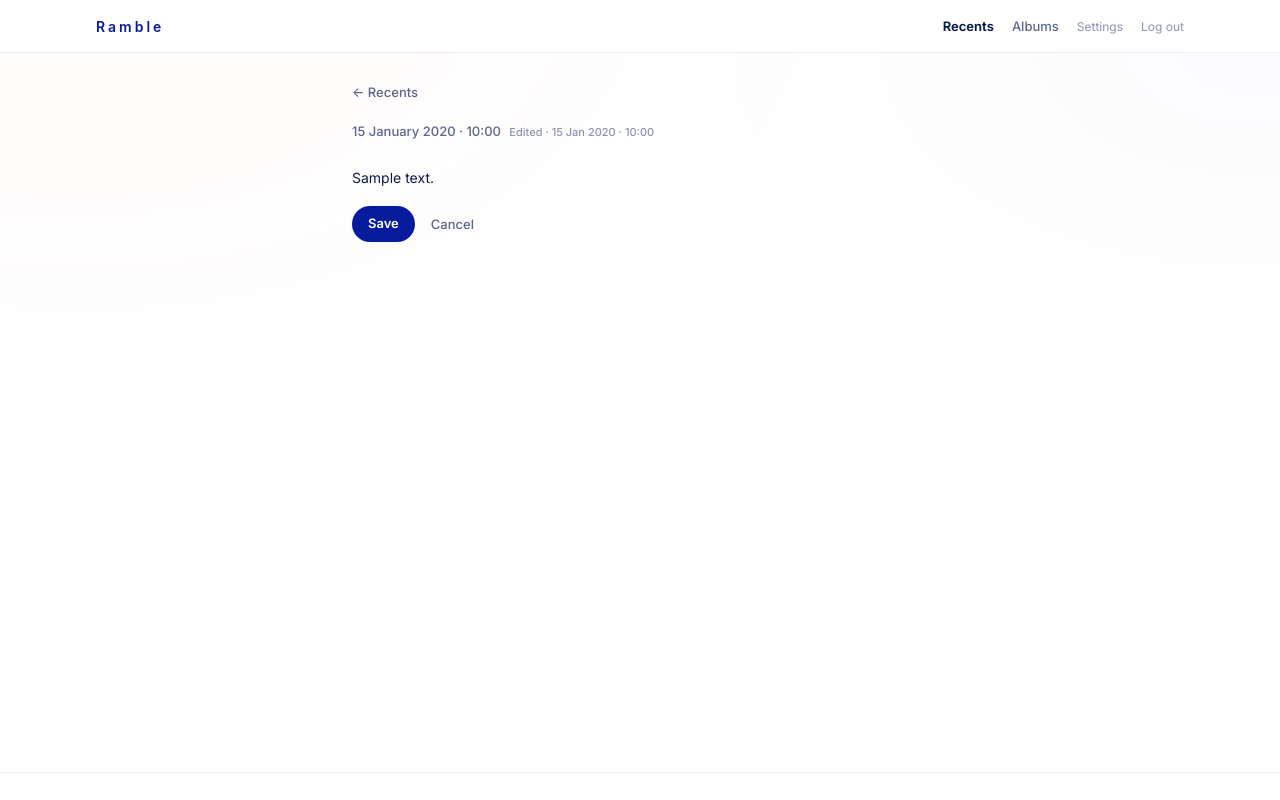
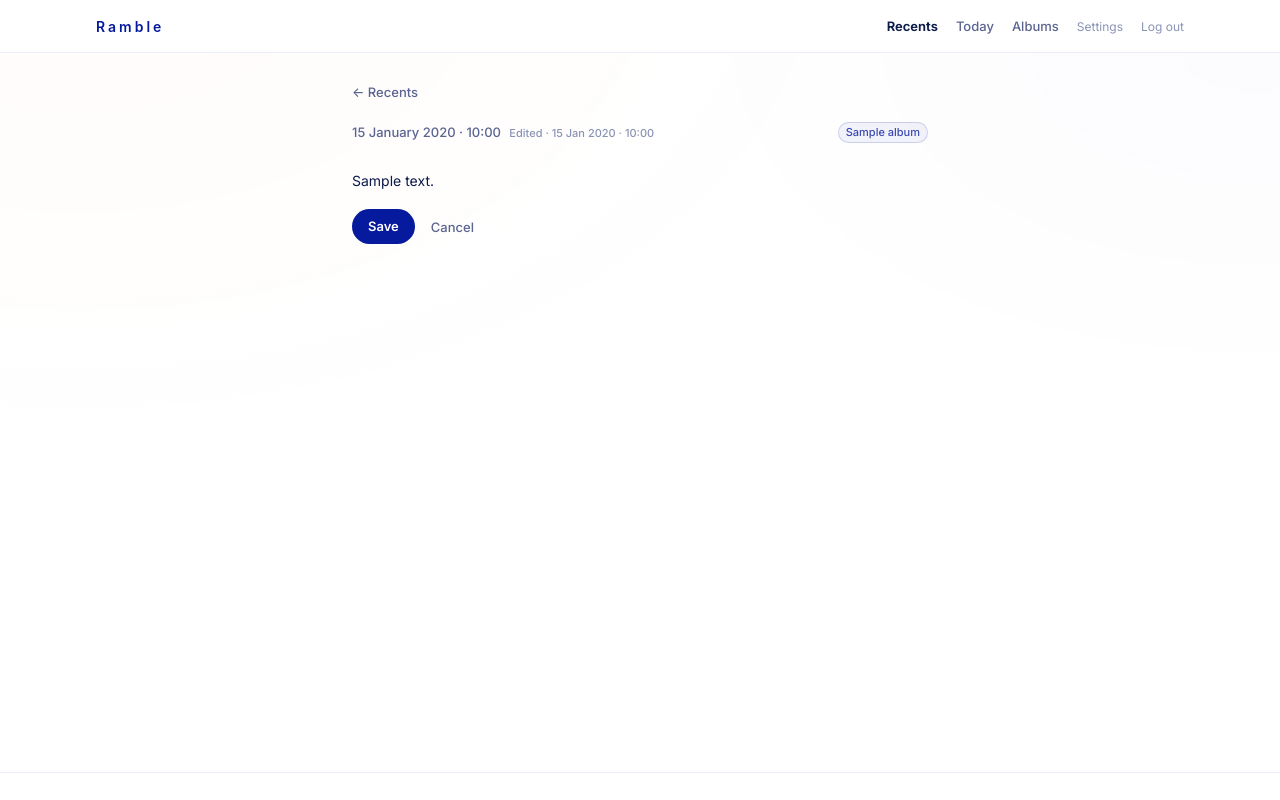
Before and after one commit to RoyKeane94/Ramble, a Django app: page /notes/00000000-0000-0000-0000-000000000001/?edit=1 in a window 1280 px wide. Run offline with Django 5.2, Linux system fonts and the light colour scheme; a user stored in the database is signed in; tables that the repository leaves empty hold one stand-in row (values such as "Sample post"); parts of the project's set-up code (start-up, migrations or seed data) failed here and were passed over.

Commit message:
Changed site and added usage tracking in the models

```diff
--- a/notes/models.py
+++ b/notes/models.py
@@ -4,6 +4,8 @@ from datetime import timedelta
 from django.conf import settings
 from django.db import models
 from django.utils import timezone
+
+from .preview import todo_preview_line as build_todo_preview_line
 
 
 class Note(models.Model):
@@ -146,10 +148,13 @@ class Note(models.Model):
 
     @property
     def todo_preview_line(self):
-        items = self.todo_items
-        if not items:
-            return None
-        return f"To do · {items[0]}"
+        return build_todo_preview_line(self.todo_items, self.preview_line)
+
+    @property
+    def membership_names(self):
+        albums = list(self.albums.all())
+        albums.sort(key=lambda album: (album.sort_index, album.name.casefold(), str(album.id)))
+        return [album.name for album in albums]
 
     @property
     def edited_label(self):
--- /dev/null
+++ b/notes/preview.py
@@ -0,0 +1,93 @@
+"""Recents row copy. Same rules as the iOS list: skip actions that repeat the title."""
+
+INTENT_PREFIXES = [
+    ["i", "need", "to"],
+    ["i", "have", "to"],
+    ["i", "must"],
+    ["i", "will"],
+    ["ill"],
+    ["i", "am", "going", "to"],
+    ["im", "going", "to"],
+    ["going", "to"],
+    ["need", "to"],
+    ["have", "to"],
+    ["dont", "forget", "to"],
+    ["remember", "to"],
+]
+
+
+def comparable_words(text):
+    words = []
+    current = []
+    for character in text.lower():
+        if character.isalnum() or character in "'’":
+            current.append(character)
+            continue
+        if current:
+            token = "".join(current).strip("'’")
+            if token:
+                words.append(token)
+            current = []
+    if current:
+        token = "".join(current).strip("'’")
+        if token:
+            words.append(token)
+    return words
+
+
+def strip_intent(words):
+    for prefix in INTENT_PREFIXES:
+        if len(words) > len(prefix) and words[: len(prefix)] == prefix:
+            return words[len(prefix) :]
+    return words
+
+
+def contiguous_start(needle, haystack):
+    if not needle or len(haystack) < len(needle):
+        return None
+    last = len(haystack) - len(needle)
+    width = len(needle)
+    for start in range(last + 1):
+        if haystack[start : start + width] == needle:
+            return start
+    return None
+
+
+def echoes_title(action, title):
+    """True when the action is the same phrase Recents already shows as the title."""
+    action_words = strip_intent(comparable_words(action))
+    opening = strip_intent(comparable_words(title))[:32]
+    if len(action_words) < 2 or not opening:
+        return False
+    if opening == action_words:
+        return True
+
+    shared = 0
+    for left, right in zip(opening, action_words):
+        if left != right:
+            break
+        shared += 1
+    if shared == len(action_words) or shared == len(opening):
+        shorter = min(len(action_words), len(opening))
+        longer = max(len(action_words), len(opening))
+        if shorter >= 3 or (longer and shorter / longer >= 0.75):
+            return True
+
+    start = contiguous_start(action_words, opening)
+    if start is not None and start <= 3:
+        coverage = len(action_words) / len(opening)
+        if len(action_words) >= 5 or coverage >= 0.6:
+            return True
+    return False
+
+
+def todo_preview_line(items, title):
+    """A distinct next action, or a count when every item repeats the preview."""
+    if not items:
+        return None
+    for item in items:
+        if not echoes_title(item, title):
+            return f"To do · {item}"
+    if len(items) == 1:
+        return "1 to-do"
+    return f"{len(items)} to-dos"
--- a/notes/views.py
+++ b/notes/views.py
@@ -58,7 +58,7 @@ def group_notes_for_roll(notes):
 def note_list(request):
     album_param = request.GET.get("album", "recents")
     query = request.GET.get("q", "").strip()
-    notes = Note.objects.filter(user=request.user)
+    notes = Note.objects.filter(user=request.user).prefetch_related("albums")
     has_recents = notes.exists()
     current_album = None
     album_title = "Recents"
@@ -68,6 +68,11 @@ def note_list(request):
         notes = notes.filter(is_starred=True)
         album_title = "Favourites"
         from_albums = True
+    elif album_param == "today":
+        now = timezone.localtime(timezone.now())
+        start = now.replace(hour=0, minute=0, second=0, microsecond=0)
+        notes = notes.filter(created_at__gte=start, created_at__lt=start + timedelta(days=1))
+        album_title = "Today"
     elif album_param not in ("", "recents"):
         try:
             album_id = UUID(album_param)
@@ -85,7 +90,13 @@ def note_list(request):
     if query:
         notes = notes.filter(Q_from_query(query))
 
-    grouped = group_notes_for_roll(notes)
+    if album_param == "today":
+        today_notes = list(notes)
+        for note in today_notes:
+            note.show_row_day = False
+        grouped = OrderedDict([("Today", today_notes)]) if today_notes else OrderedDict()
+    else:
+        grouped = group_notes_for_roll(notes)
 
     return render(
         request,
@@ -99,7 +110,7 @@ def note_list(request):
             "has_recents": has_recents,
             "has_results": notes.exists(),
             "search_open": bool(query) or request.GET.get("search") == "1",
-            "nav_section": "albums" if from_albums else "recents",
+            "nav_section": "albums" if from_albums else ("today" if album_param == "today" else "recents"),
         },
     )
 
@@ -122,6 +133,9 @@ def Q_from_query(query):
 def album_list(request):
     notes = Note.objects.filter(user=request.user)
     favourites = notes.filter(is_starred=True)
+    now = timezone.localtime(timezone.now())
+    start = now.replace(hour=0, minute=0, second=0, microsecond=0)
+    today = notes.filter(created_at__gte=start, created_at__lt=start + timedelta(days=1))
     albums = list(Album.objects.filter(user=request.user).prefetch_related("notes"))
     roll = reverse("notes:list")
 
@@ -134,13 +148,20 @@ def album_list(request):
             "tone": 0,
         },
         {
+            "title": "Today",
+            "count": today.count(),
+            "updated_label": _updated_label(today.first().created_at if today.exists() else None),
+            "href": f"{roll}?album=today",
+            "tone": 1,
+        },
+        {
             "title": "Favourites",
             "count": favourites.count(),
             "updated_label": _updated_label(
                 favourites.first().created_at if favourites.exists() else None
             ),
             "href": f"{roll}?album=starred",
-            "tone": 1,
+            "tone": 2,
         },
     ]
 
@@ -151,7 +172,7 @@ def album_list(request):
                 "count": album.take_count,
                 "updated_label": album.updated_label,
                 "href": f"{roll}?album={album.id}",
-                "tone": (index + 2) % 4,
+                "tone": (index + 3) % 4,
             }
         )
 
@@ -202,7 +223,11 @@ def _updated_label(when):
 
 @login_required
 def note_detail(request, pk):
-    note = get_object_or_404(Note, pk=pk, user=request.user)
+    note = get_object_or_404(
+        Note.objects.prefetch_related("albums"),
+        pk=pk,
+        user=request.user,
+    )
     editing = request.GET.get("edit") == "1"
     managing_albums = request.GET.get("albums") == "1"
     albums = list(Album.objects.filter(user=request.user))
--- a/static/css/ramble.css
+++ b/static/css/ramble.css
@@ -645,11 +645,58 @@ a.frame:focus-visible {
   text-overflow: ellipsis;
 }
 
+.album-chips {
+  display: flex;
+  flex-wrap: nowrap;
+  align-items: center;
+  gap: 6px;
+  margin: 8px 0 0;
+  min-width: 0;
+  overflow: hidden;
+}
+
+.album-chip {
+  flex: 0 1 auto;
+  min-width: 0;
+  max-width: 100%;
+  padding: 2px 7px;
+  border: 0.5px solid rgba(5, 26, 156, 0.16);
+  border-radius: 999px;
+  background: rgba(5, 26, 156, 0.05);
+  color: rgba(5, 26, 156, 0.78);
+  font-size: 11px;
+  font-weight: 500;
+  line-height: 1.35;
+  white-space: nowrap;
+  overflow: hidden;
+  text-overflow: ellipsis;
+}
+
+.album-chip-more {
+  flex: 0 0 auto;
+}
+
 .frame.is-developing .frame-preview,
 .frame.is-failed .frame-preview {
   color: var(--muted);
   font-size: 13px;
   height: calc(1.45em * 2);
+}
+
+.frame-side {
+  display: flex;
+  flex-direction: column;
+  align-items: flex-end;
+  justify-content: space-between;
+  align-self: stretch;
+  min-width: 0;
+  gap: 8px;
+}
+
+.frame-side .album-chips {
+  justify-content: flex-end;
+  width: 100%;
+  margin: 0;
 }
 
 .frame-meta {
@@ -734,8 +781,24 @@ a.frame:focus-visible {
 .take-head {
   display: flex;
   justify-content: space-between;
-  align-items: baseline;
+  align-items: center;
   gap: 16px;
+}
+
+.take-head-aside {
+  display: flex;
+  align-items: center;
+  justify-content: flex-end;
+  gap: 10px;
+  margin-left: auto;
+  min-width: 0;
+}
+
+.take-head-aside .album-chips {
+  width: auto;
+  max-width: 16rem;
+  margin: 0;
+  justify-content: flex-end;
 }
 
 .take-meta {
--- a/templates/base.html
+++ b/templates/base.html
@@ -14,7 +14,7 @@
   <link rel="preconnect" href="https://fonts.gstatic.com" crossorigin>
   <link href="https://fonts.googleapis.com/css2?family=Inter:wght@400;500;600;650;700&display=swap" rel="stylesheet">
   {% block extra_head %}{% endblock %}
-  <link rel="stylesheet" href="{% static 'css/ramble.css' %}?v=landing25">
+  <link rel="stylesheet" href="{% static 'css/ramble.css' %}?v=landing29">
 </head>
 <body class="{% block body_class %}{% endblock %}">
   <div class="atmosphere" aria-hidden="true"></div>
@@ -26,6 +26,7 @@
           {% if user.is_authenticated %}
             {% with section=nav_section|default:request.resolver_match.url_name %}
             <a class="nav-link{% if section == 'recents' or section == 'list' %} is-current{% endif %}" href="{% url 'notes:list' %}">Recents</a>
+            <a class="nav-link{% if section == 'today' %} is-current{% endif %}" href="{% url 'notes:list' %}?album=today">Today</a>
             <a class="nav-link{% if section == 'albums' %} is-current{% endif %}" href="{% url 'notes:albums' %}">Albums</a>
             <a class="nav-link nav-quiet{% if section == 'settings' %} is-current{% endif %}" href="{% url 'settings' %}">Settings</a>
             <form method="post" action="{% url 'logout' %}" class="nav-logout-form">
--- /dev/null
+++ b/templates/notes/album_chips.html
@@ -0,0 +1,11 @@
+{% if names %}
+<p class="album-chips" aria-label="{% if names|length == 1 %}In album {{ names.0 }}{% else %}In albums {{ names|join:', ' }}{% endif %}">
+  {% for name in names %}
+    {% if forloop.counter <= 3 %}
+      <span class="album-chip">{{ name }}</span>
+    {% elif forloop.counter == 4 %}
+      <span class="album-chip album-chip-more" aria-hidden="true">+{{ names|length|add:"-3" }}</span>
+    {% endif %}
+  {% endfor %}
+</p>
+{% endif %}
--- a/templates/notes/detail.html
+++ b/templates/notes/detail.html
@@ -14,6 +14,8 @@
           <span class="take-edited-tag">Edited · {{ note.edited_label }}</span>
         {% endif %}
       </p>
+      <div class="take-head-aside">
+        {% include "notes/album_chips.html" with names=note.membership_names %}
         {% if not editing %}
           <form method="post" action="{% url 'notes:star' note.id %}" class="take-star-form">
             {% csrf_token %}
@@ -28,6 +30,7 @@
             </button>
           </form>
         {% endif %}
+      </div>
     </div>
 
     {% if not editing %}
```
Also changed, not shown: templates/notes/list.html (+8 -3 lines). Lines whose indentation alone changed are shown as unchanged.
